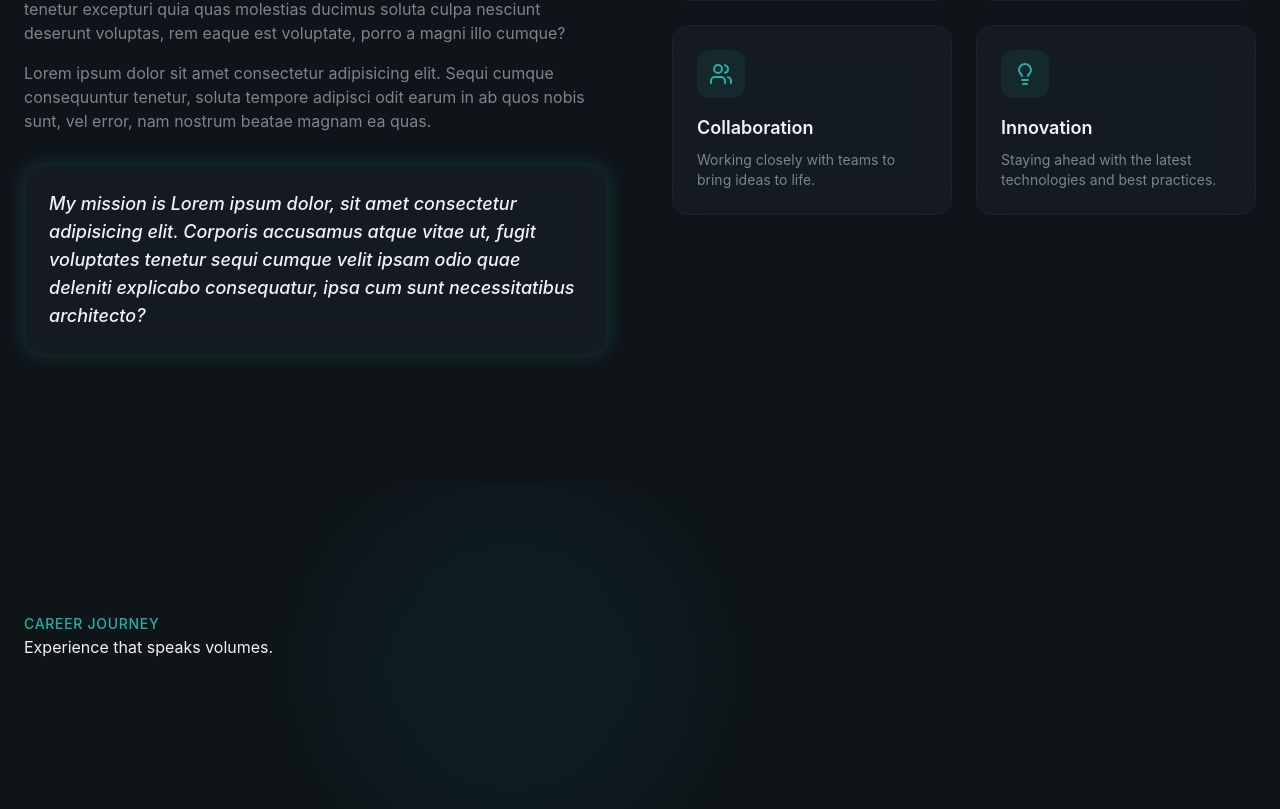
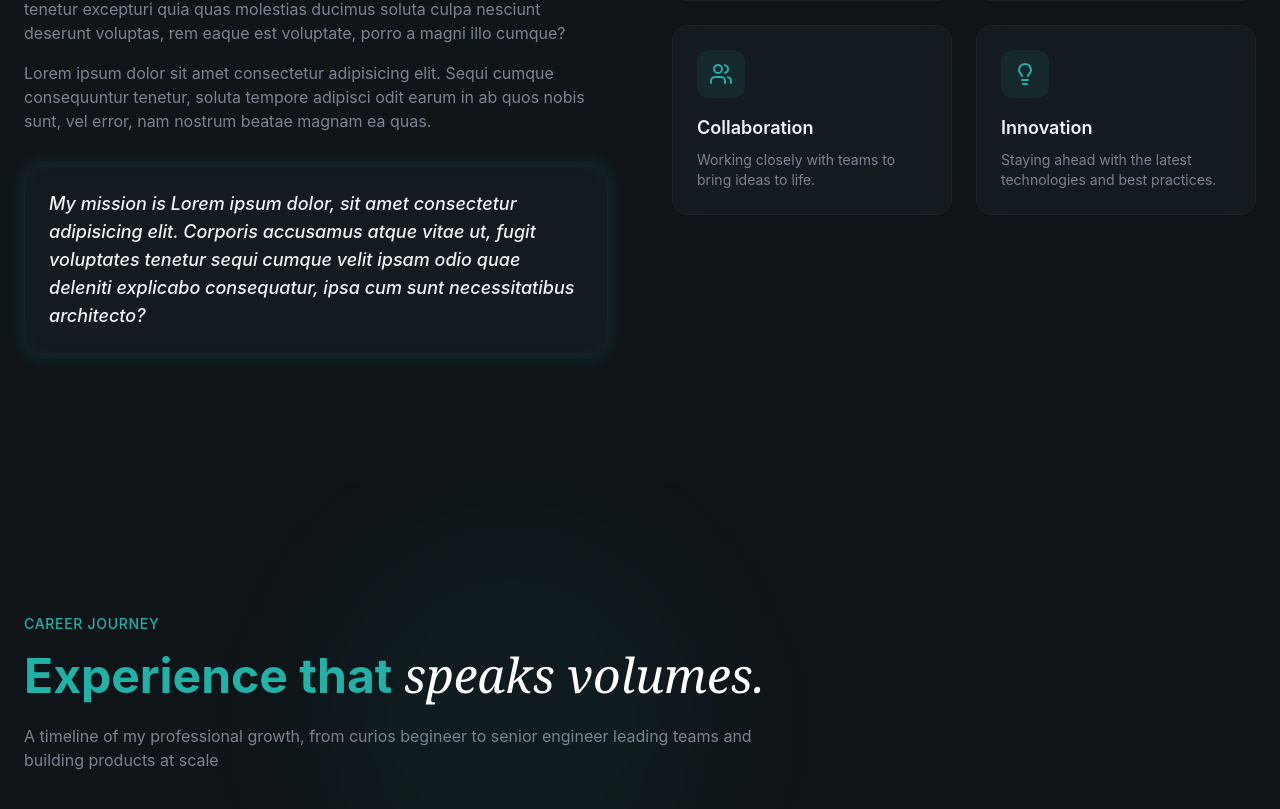
Before and after one commit to aagustopa/portfoliov2, a React (Vite) app: page / in a window 1280 px wide. Shown: the part 1521-2330 px from the top of the page. Built offline with nearby package versions, Linux system fonts and the light colour scheme.

Commit message:
commit to change branch

```diff
--- a/src/sections/Experience.jsx
+++ b/src/sections/Experience.jsx
@@ -35,9 +35,15 @@ export const Experience = () => {
                     <span className="text-secundary-foreground text-sm font-medium tracking-wider uppercase animatae-fade-in">
                         Career Journey
                     </span>
-                    <h2>
-                        Experience that <span>speaks volumes.</span>
+                    <h2 className="text-4xl md:text-5xl font-bold mt-4 mb-6 animate-fade-in animation-delay-100 text-secundary-foreground">
+                        Experience that {" "}
+                        <span className="font-serif italic font-normal text-white">
+                            {" "}speaks volumes.
+                        </span>
                     </h2>
+                    <p className="text-muted-foreground animate-fade-in animation-delay-200">
+                        A timeline of my professional growth, from curios begineer to senior engineer leading teams and building products at scale
+                    </p>
                 </div>
             </div>
         </section>
```
